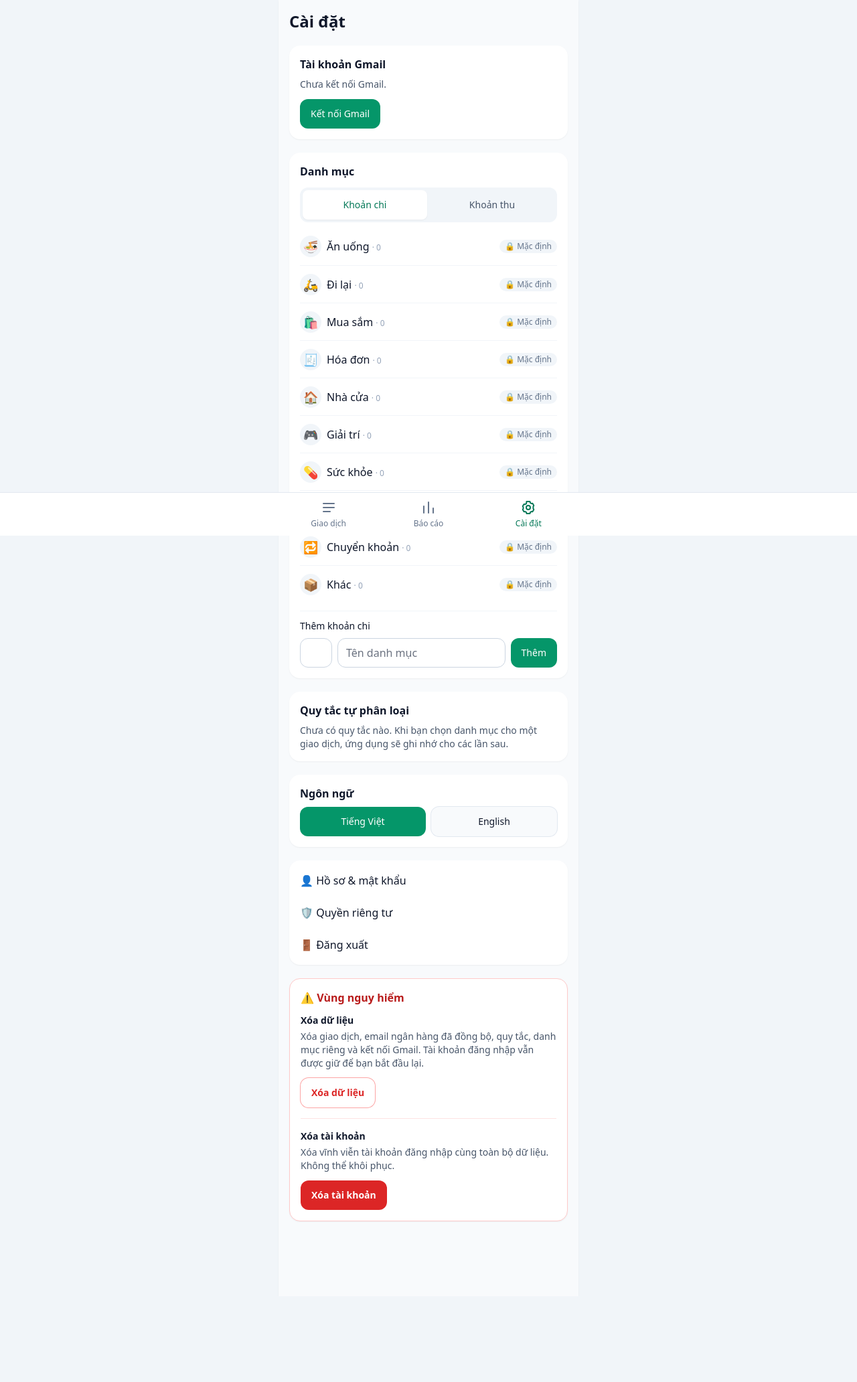
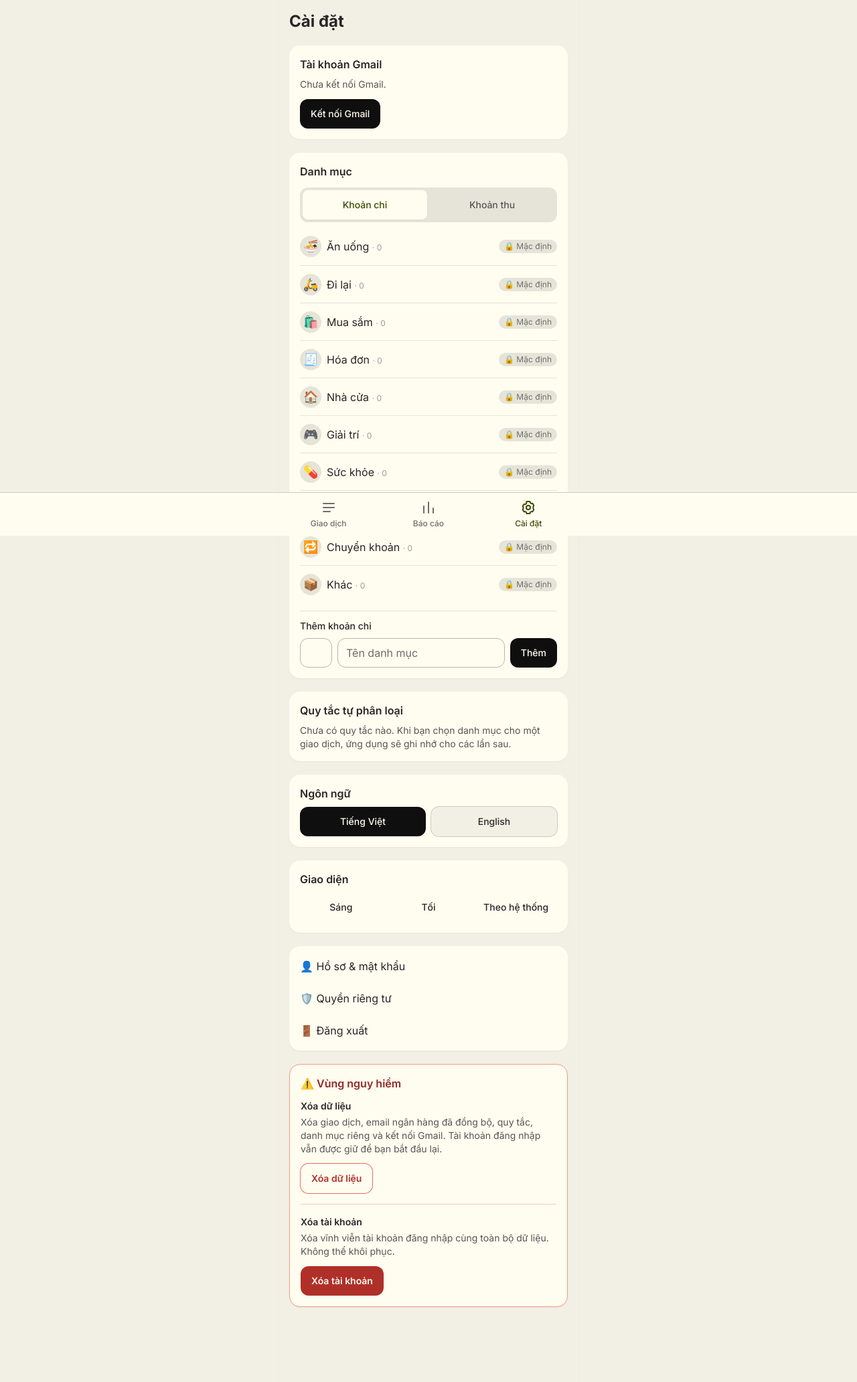
Before and after one commit to henrybuidotdev/spendsync, a Laravel app: page /settings in a window 1280 px wide. Shown: the whole page at 67% size. Before the commit the page ends 1824 px from the top, so only its background shows below. Run offline with Laravel 12, Linux system fonts and the light colour scheme; the visitor is signed in with stand-in values (Sample User, id 1); data comes from the database, SQL or seed files in the repository; data that the repository does not hold is empty; style sheets or scripts are compiled from the project's sources; some libraries are stand-ins or nearby versions.

Commit message:
feat: Flexoki palette, ink primary buttons, and dark mode with theme switch
- Remap Tailwind colors onto Flexoki via CSS variables (Wealthfolio-style warm palette)
- Primary buttons and selected states use black ink instead of green
- Dark mode follows the system, with a Light/Dark/System switch in Settings
- Inter font, updated theme-color, manifest and icon colors

Co-Authored-By: Claude Opus 5.5 <noreply@anthropic.com>

```diff
--- a/lang/en.json
+++ b/lang/en.json
@@ -120,5 +120,9 @@
     "Đăng xuất": "Log out",
     "Địa chỉ Gmail": "Gmail address",
     "Đồng bộ lần cuối": "Last synced",
-    "Đồng bộ ngay": "Sync now"
+    "Đồng bộ ngay": "Sync now",
+    "Giao diện": "Appearance",
+    "Sáng": "Light",
+    "Tối": "Dark",
+    "Theo hệ thống": "System"
 }
--- a/resources/views/components/modal.blade.php
+++ b/resources/views/components/modal.blade.php
@@ -60,7 +60,7 @@ $maxWidth = [
         x-transition:leave-start="opacity-100"
         x-transition:leave-end="opacity-0"
     >
-        <div class="absolute inset-0 bg-gray-500 opacity-75"></div>
+        <div class="absolute inset-0 bg-[#100F0F] opacity-60"></div>
     </div>
 
     <div
--- a/resources/views/components/primary-button.blade.php
+++ b/resources/views/components/primary-button.blade.php
@@ -1,3 +1,3 @@
-<button {{ $attributes->merge(['type' => 'submit', 'class' => 'inline-flex min-h-11 items-center justify-center rounded-xl bg-emerald-600 px-4 text-sm font-semibold text-white hover:bg-emerald-700 focus:outline-none focus-visible:ring-2 focus-visible:ring-emerald-500 focus-visible:ring-offset-2 disabled:opacity-60']) }}>
+<button {{ $attributes->merge(['type' => 'submit', 'class' => 'inline-flex min-h-11 items-center justify-center rounded-xl bg-black px-4 text-sm font-semibold text-white hover:bg-slate-900 focus:outline-none focus-visible:ring-2 focus-visible:ring-emerald-500 focus-visible:ring-offset-2 disabled:opacity-60']) }}>
     {{ $slot }}
 </button>
--- a/resources/views/layouts/app.blade.php
+++ b/resources/views/layouts/app.blade.php
@@ -3,7 +3,7 @@
     <head>
         @include('partials.head')
     </head>
-    <body class="bg-slate-100 font-sans text-slate-900 antialiased">
+    <body class="bg-slate-50 font-sans text-slate-900 antialiased">
         <div class="mx-auto min-h-screen max-w-md bg-slate-50 pb-24 sm:shadow-sm">
             @if(isset($header))
                 <header class="sticky top-0 z-10 border-b border-slate-200 bg-white/95 px-4 py-3 backdrop-blur">
--- a/resources/views/layouts/guest.blade.php
+++ b/resources/views/layouts/guest.blade.php
@@ -3,7 +3,7 @@
     <head>
         @include('partials.head')
     </head>
-    <body class="bg-slate-100 font-sans text-slate-900 antialiased">
+    <body class="bg-slate-50 font-sans text-slate-900 antialiased">
         <div class="mx-auto flex min-h-screen max-w-md flex-col justify-center px-4 py-8">
             <a href="/" class="mb-6 flex items-center justify-center gap-2 text-2xl font-bold text-emerald-700" wire:navigate>
                 <img src="/icon.svg" alt="" class="h-10 w-10">
--- a/resources/views/livewire/connect-gmail.blade.php
+++ b/resources/views/livewire/connect-gmail.blade.php
@@ -14,7 +14,7 @@
             [__('Dán vào ô bên dưới'), __('Có hay không có dấu cách đều được.'), null, null, '📋'],
         ] as $index => [$heading, $body, $url, $linkText, $icon])
             <li class="flex gap-3 rounded-2xl bg-white p-4 shadow-sm">
-                <span class="flex h-9 w-9 shrink-0 items-center justify-center rounded-full bg-emerald-600 font-bold text-white" aria-hidden="true">{{ $index + 1 }}</span>
+                <span class="flex h-9 w-9 shrink-0 items-center justify-center rounded-full bg-black font-bold text-white" aria-hidden="true">{{ $index + 1 }}</span>
                 <div class="min-w-0">
                     <p class="font-semibold"><span aria-hidden="true">{{ $icon }}</span> {{ $heading }}</p>
                     <p class="mt-0.5 text-sm text-slate-600">{{ $body }}</p>
@@ -42,7 +42,7 @@
         </div>
 
         <button type="submit" wire:loading.attr="disabled"
-                class="flex min-h-12 w-full items-center justify-center rounded-xl bg-emerald-600 px-4 font-semibold text-white hover:bg-emerald-700 focus:outline-none focus-visible:ring-2 focus-visible:ring-emerald-500 focus-visible:ring-offset-2 disabled:opacity-60">
+                class="flex min-h-12 w-full items-center justify-center rounded-xl bg-black px-4 font-semibold text-white hover:bg-slate-900 focus:outline-none focus-visible:ring-2 focus-visible:ring-emerald-500 focus-visible:ring-offset-2 disabled:opacity-60">
             <span wire:loading.remove wire:target="connect">{{ __('Kết nối') }}</span>
             <span class="hidden" wire:loading.inline wire:target="connect">{{ __('Đang kiểm tra…') }}</span>
         </button>
--- a/resources/views/livewire/reports.blade.php
+++ b/resources/views/livewire/reports.blade.php
@@ -10,7 +10,7 @@
             <p class="text-4xl" aria-hidden="true">📊</p>
             <p class="mt-2 font-semibold">{{ __('Chưa có khoản chi nào trong tháng này') }}</p>
             <p class="mt-1 text-sm text-slate-600">{{ __('Thử chọn tháng trước, hoặc xem danh sách giao dịch.') }}</p>
-            <a href="{{ route('transactions') }}" wire:navigate class="mt-3 inline-flex min-h-11 items-center rounded-xl bg-emerald-600 px-4 font-medium text-white focus:outline-none focus-visible:ring-2 focus-visible:ring-emerald-500 focus-visible:ring-offset-2">{{ __('Xem giao dịch') }}</a>
+            <a href="{{ route('transactions') }}" wire:navigate class="mt-3 inline-flex min-h-11 items-center rounded-xl bg-black px-4 font-medium text-white focus:outline-none focus-visible:ring-2 focus-visible:ring-emerald-500 focus-visible:ring-offset-2">{{ __('Xem giao dịch') }}</a>
         </div>
     @else
         <section class="rounded-2xl bg-white p-4 shadow-sm" aria-labelledby="by-category">
--- a/resources/views/livewire/settings.blade.php
+++ b/resources/views/livewire/settings.blade.php
@@ -41,7 +41,7 @@
             @endif
 
             <div class="mt-3 flex flex-wrap gap-2">
-                <a href="{{ route('connect') }}" wire:navigate class="inline-flex min-h-11 items-center rounded-xl bg-emerald-600 px-4 text-sm font-medium text-white hover:bg-emerald-700 focus:outline-none focus-visible:ring-2 focus-visible:ring-emerald-500 focus-visible:ring-offset-2">{{ __('Kết nối lại') }}</a>
+                <a href="{{ route('connect') }}" wire:navigate class="inline-flex min-h-11 items-center rounded-xl bg-black px-4 text-sm font-medium text-white hover:bg-slate-900 focus:outline-none focus-visible:ring-2 focus-visible:ring-emerald-500 focus-visible:ring-offset-2">{{ __('Kết nối lại') }}</a>
                 @if($account->status !== MailAccountStatus::Disabled)
                     <button type="button" wire:click="disconnect" wire:confirm="{{ __('Ngắt kết nối Gmail? Mật khẩu ứng dụng sẽ bị xóa, giao dịch cũ vẫn được giữ.') }}"
                             class="min-h-11 rounded-xl bg-white px-4 text-sm font-medium text-red-600 ring-1 ring-red-200 hover:bg-red-50 focus:outline-none focus-visible:ring-2 focus-visible:ring-red-500">{{ __('Ngắt kết nối') }}</button>
@@ -49,7 +49,7 @@
             </div>
         @else
             <p class="mt-2 text-sm text-slate-600">{{ __('Chưa kết nối Gmail.') }}</p>
-            <a href="{{ route('connect') }}" wire:navigate class="mt-3 inline-flex min-h-11 items-center rounded-xl bg-emerald-600 px-4 text-sm font-medium text-white">{{ __('Kết nối Gmail') }}</a>
+            <a href="{{ route('connect') }}" wire:navigate class="mt-3 inline-flex min-h-11 items-center rounded-xl bg-black px-4 text-sm font-medium text-white">{{ __('Kết nối Gmail') }}</a>
         @endif
     </section>
 
@@ -71,7 +71,7 @@
                             <x-emoji-picker model="editingIcon" :label="__('Chọn biểu tượng')" />
                             <label for="editing-name" class="sr-only">{{ __('Tên danh mục') }}</label>
                             <input wire:model="editingName" id="editing-name" type="text" maxlength="50" class="min-h-11 min-w-0 flex-1 rounded-xl border-slate-300 text-base focus:border-emerald-500 focus:ring-emerald-500">
-                            <button type="submit" class="min-h-11 rounded-xl bg-emerald-600 px-3 text-sm font-medium text-white focus:outline-none focus-visible:ring-2 focus-visible:ring-emerald-500">{{ __('Lưu') }}</button>
+                            <button type="submit" class="min-h-11 rounded-xl bg-black px-3 text-sm font-medium text-white focus:outline-none focus-visible:ring-2 focus-visible:ring-emerald-500">{{ __('Lưu') }}</button>
                         </form>
                     @else
                         <x-category-icon :category="$category" class="h-8 w-8 text-lg" />
@@ -97,7 +97,7 @@
                 <x-emoji-picker model="newIcon" :label="__('Chọn biểu tượng')" />
                 <label for="new-name" class="sr-only">{{ __('Tên danh mục') }}</label>
                 <input wire:model="newName" id="new-name" type="text" maxlength="50" placeholder="{{ __('Tên danh mục') }}" class="min-h-11 min-w-0 flex-1 rounded-xl border-slate-300 text-base focus:border-emerald-500 focus:ring-emerald-500">
-                <button type="submit" class="min-h-11 shrink-0 rounded-xl bg-emerald-600 px-4 text-sm font-medium text-white hover:bg-emerald-700 focus:outline-none focus-visible:ring-2 focus-visible:ring-emerald-500 focus-visible:ring-offset-2">{{ __('Thêm') }}</button>
+                <button type="submit" class="min-h-11 shrink-0 rounded-xl bg-black px-4 text-sm font-medium text-white hover:bg-slate-900 focus:outline-none focus-visible:ring-2 focus-visible:ring-emerald-500 focus-visible:ring-offset-2">{{ __('Thêm') }}</button>
             </div>
             @error('newName') <p class="text-sm text-red-600">{{ $message }}</p> @enderror
         </form>
@@ -124,7 +124,32 @@
         <div class="mt-2 grid grid-cols-2 gap-2" role="group">
             @foreach(['vi' => 'Tiếng Việt', 'en' => 'English'] as $code => $label)
                 <button type="button" wire:click="setLocale('{{ $code }}')" aria-pressed="{{ app()->getLocale() === $code ? 'true' : 'false' }}"
-                        @class(['min-h-11 rounded-xl text-sm font-medium focus:outline-none focus-visible:ring-2 focus-visible:ring-emerald-500', 'bg-emerald-600 text-white' => app()->getLocale() === $code, 'bg-slate-50 ring-1 ring-slate-200 hover:bg-slate-100' => app()->getLocale() !== $code])>{{ $label }}</button>
+                        @class(['min-h-11 rounded-xl text-sm font-medium focus:outline-none focus-visible:ring-2 focus-visible:ring-emerald-500', 'bg-black text-white' => app()->getLocale() === $code, 'bg-slate-50 ring-1 ring-slate-200 hover:bg-slate-100' => app()->getLocale() !== $code])>{{ $label }}</button>
+            @endforeach
+        </div>
+    </section>
+
+    <section class="rounded-2xl bg-white p-4 shadow-sm" aria-labelledby="theme-heading"
+             x-data="{
+                 theme: document.documentElement.dataset.theme ?? 'system',
+                 setTheme(theme) {
+                     this.theme = theme;
+
+                     try {
+                         theme === 'system' ? localStorage.removeItem('theme') : localStorage.setItem('theme', theme);
+                     } catch (e) {}
+
+                     theme === 'system'
+                         ? delete document.documentElement.dataset.theme
+                         : document.documentElement.dataset.theme = theme;
+                 },
+             }">
+        <h2 id="theme-heading" class="font-semibold">{{ __('Giao diện') }}</h2>
+        <div class="mt-2 grid grid-cols-3 gap-2" role="group">
+            @foreach(['light' => __('Sáng'), 'dark' => __('Tối'), 'system' => __('Theo hệ thống')] as $value => $label)
+                <button type="button" x-on:click="setTheme('{{ $value }}')" x-bind:aria-pressed="theme === '{{ $value }}'"
+                        class="min-h-11 rounded-xl text-sm font-medium focus:outline-none focus-visible:ring-2 focus-visible:ring-emerald-500"
+                        x-bind:class="theme === '{{ $value }}' ? 'bg-black text-white' : 'bg-slate-50 ring-1 ring-slate-200 hover:bg-slate-100'">{{ $label }}</button>
             @endforeach
         </div>
     </section>
--- a/resources/views/livewire/transactions/show.blade.php
+++ b/resources/views/livewire/transactions/show.blade.php
@@ -35,7 +35,7 @@
             @foreach($categories as $category)
                 <button type="button" wire:click="setCategory({{ $category->id }})" wire:key="cat-{{ $category->id }}"
                         aria-pressed="{{ $transaction->category_id === $category->id ? 'true' : 'false' }}"
-                        @class(['flex min-h-16 flex-col items-center justify-center rounded-xl p-2 text-xs font-medium focus:outline-none focus-visible:ring-2 focus-visible:ring-emerald-500', 'bg-emerald-600 text-white' => $transaction->category_id === $category->id, 'bg-slate-50 ring-1 ring-slate-200 hover:bg-emerald-50' => $transaction->category_id !== $category->id])>
+                        @class(['flex min-h-16 flex-col items-center justify-center rounded-xl p-2 text-xs font-medium focus:outline-none focus-visible:ring-2 focus-visible:ring-emerald-500', 'bg-black text-white' => $transaction->category_id === $category->id, 'bg-slate-50 ring-1 ring-slate-200 hover:bg-emerald-50' => $transaction->category_id !== $category->id])>
                     <x-category-icon :category="$category" class="h-8 w-8 text-xl" />
                     <span class="mt-1 line-clamp-2 text-center">{{ $category->name }}</span>
                 </button>
--- a/resources/views/partials/head.blade.php
+++ b/resources/views/partials/head.blade.php
@@ -1,7 +1,27 @@
 <meta charset="utf-8">
 <meta name="viewport" content="width=device-width, initial-scale=1, viewport-fit=cover">
 <meta name="csrf-token" content="{{ csrf_token() }}">
-<meta name="theme-color" content="#059669">
+<meta name="theme-color" content="#F2F0E5" media="(prefers-color-scheme: light)">
+<meta name="theme-color" content="#100F0F" media="(prefers-color-scheme: dark)">
+<link rel="preconnect" href="https://fonts.bunny.net">
+<link href="https://fonts.bunny.net/css?family=inter:400,500,600,700&display=swap" rel="stylesheet">
+<script>
+    // Runs before paint so a saved theme never flashes; wire:navigate resets <html> attributes, so re-apply after each visit.
+    (() => {
+        const applyTheme = () => {
+            try {
+                const theme = localStorage.getItem('theme');
+
+                if (theme) {
+                    document.documentElement.dataset.theme = theme;
+                }
+            } catch (e) {}
+        };
+
+        applyTheme();
+        document.addEventListener('livewire:navigated', applyTheme);
+    })();
+</script>
 <meta name="apple-mobile-web-app-capable" content="yes">
 <title>{{ isset($title) ? $title.' · ' : '' }}{{ config('app.name') }}</title>
 <link rel="manifest" href="/manifest.webmanifest">
```
Also changed, not shown: resources/views/livewire/transactions/index.blade.php (+5 -5 lines), tailwind.config.js (+98 -2 lines), public/icon.svg, public/manifest.webmanifest.
